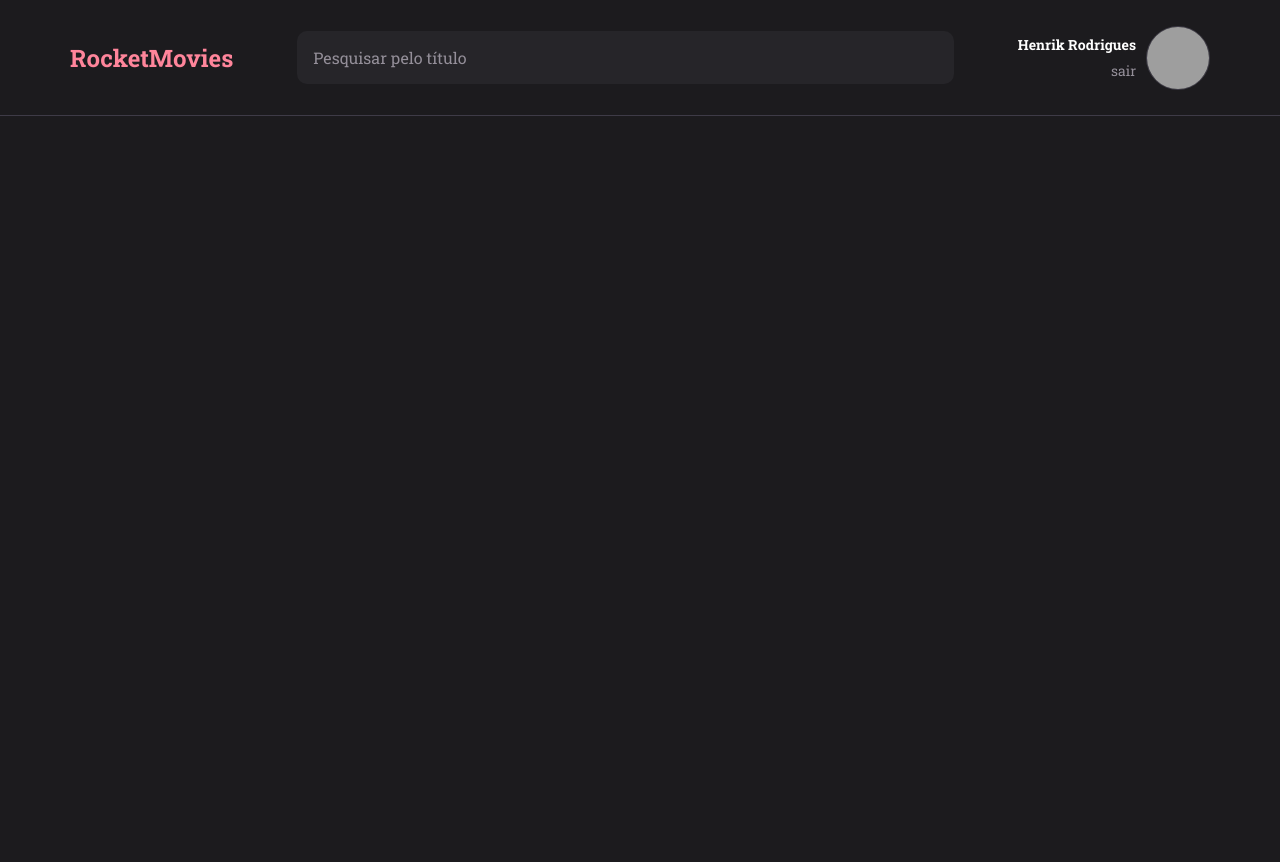
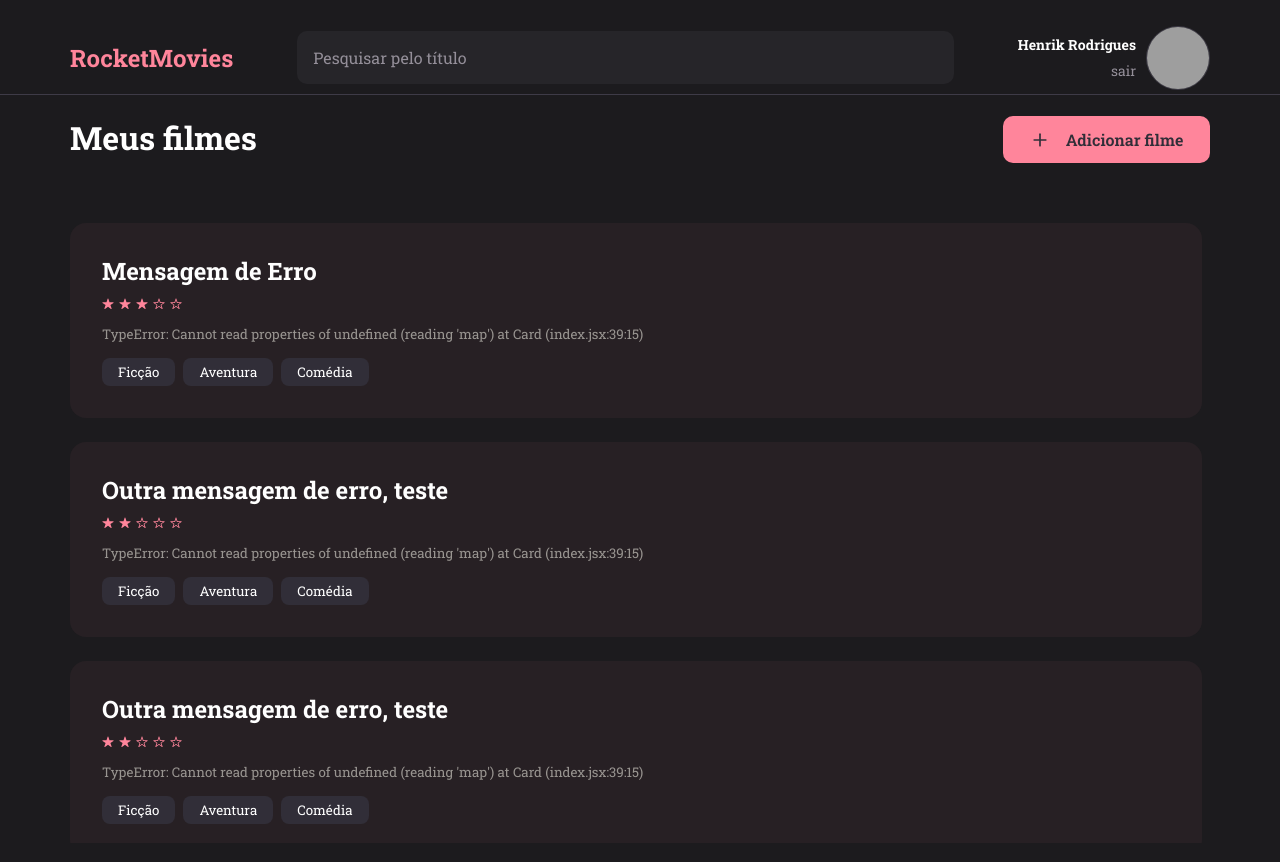
Before and after one commit to henrikRod/rocketMovies, a React (Vite) app: page / in a window 1280 px wide. Shown: the top 862 px of the page. Before the commit the page ends 800 px from the top, so only its background shows below. Built offline with nearby package versions, Linux system fonts and the light colour scheme; grey boxes are pictures that could not be loaded.

Commit message:
Finish Home page

```diff
--- a/src/components/Button/styles.css
+++ b/src/components/Button/styles.css
@@ -16,7 +16,7 @@
   outline: none;
   border-radius: 10px;
 
-  padding: 16px;
+  padding: 13px;
 }
 
 .customButton svg {
--- a/src/components/Header/index.jsx
+++ b/src/components/Header/index.jsx
@@ -13,7 +13,9 @@ export default function Header() {
             <strong>Henrik Rodrigues</strong>
             <a href="#">sair</a>
           </div>
-          <img src="https://github.com/henrikRod.png" />
+          <a href="#">
+            <img src="https://github.com/henrikRod.png" />
+          </a>
         </aside>
       </div>
     </header>
--- a/src/pages/Home/index.jsx
+++ b/src/pages/Home/index.jsx
@@ -1,4 +1,7 @@
-import Header from "../../components/Header"
+import Header from "../../components/Header";
+import { Button } from "../../components/Button";
+import { FiPlus } from "react-icons/fi";
+import { Card } from "../../components/Card";
 
 import "./styles.css";
 
@@ -6,7 +9,37 @@ export default function Home() {
   return(
     <div id="home">
       <Header />
-      <main className="container"></main>
+      <main className="container">
+
+        <div className="titleContainer">
+          <h1>Meus filmes</h1>
+          <Button icon={FiPlus} title="Adicionar filme"/>
+        </div>
+
+        <section>
+          <Card
+            title="Mensagem de Erro"
+            grade={3}
+            description="TypeError: Cannot read properties of undefined (reading 'map') at Card (index.jsx:39:15)" tags={["Ficção", "Aventura", "Comédia"]}
+          />
+          <Card
+            title="Outra mensagem de erro, teste"
+            grade={2}
+            description="TypeError: Cannot read properties of undefined (reading 'map') at Card (index.jsx:39:15)" tags={["Ficção", "Aventura", "Comédia"]}
+          />
+          <Card
+            title="Outra mensagem de erro, teste"
+            grade={2}
+            description="TypeError: Cannot read properties of undefined (reading 'map') at Card (index.jsx:39:15)" tags={["Ficção", "Aventura", "Comédia"]}
+          />
+          <Card
+            title="Outra mensagem de erro, teste"
+            grade={2}
+            description="TypeError: Cannot read properties of undefined (reading 'map') at Card (index.jsx:39:15)" tags={["Ficção", "Aventura", "Comédia"]}
+          />
+        </section>
+
+      </main>
     </div>
   )
 };
--- a/src/pages/Home/styles.css
+++ b/src/pages/Home/styles.css
@@ -6,10 +6,48 @@
     "header"
     "main"
   ;
+  align-items: center;
 
   margin: 0 auto;
+
+  height: 100vh;
 }
 
 #home main {
   grid-area: main;
 }
+
+#home main .titleContainer {
+  display: flex;
+  justify-content: space-between;
+
+  color: white;
+
+  margin-bottom: 60px;
+}
+
+#home main .titleContainer button {
+  width: 207px;
+}
+
+#home main section {
+  display: flex;
+  flex-direction: column;
+  gap: 24px;
+
+  overflow-y: auto;
+  max-height: 620px;
+
+  margin-bottom: 24px;
+  padding-right: 8px;
+}
+
+#home main section::-webkit-scrollbar {
+  background: none;
+  width: 8px;
+}
+
+#home main section::-webkit-scrollbar-thumb{
+  background-color: var(--primaryColor);
+  border-radius: 10px;
+}
```
